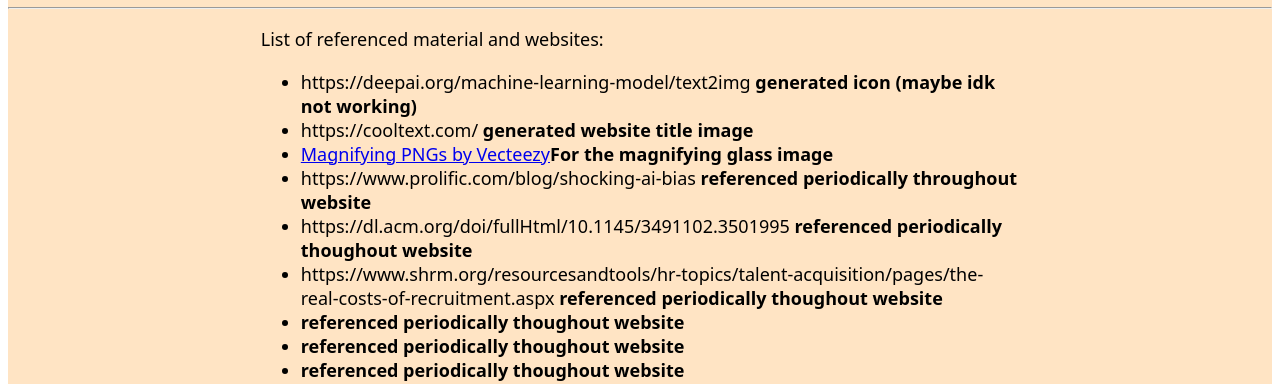
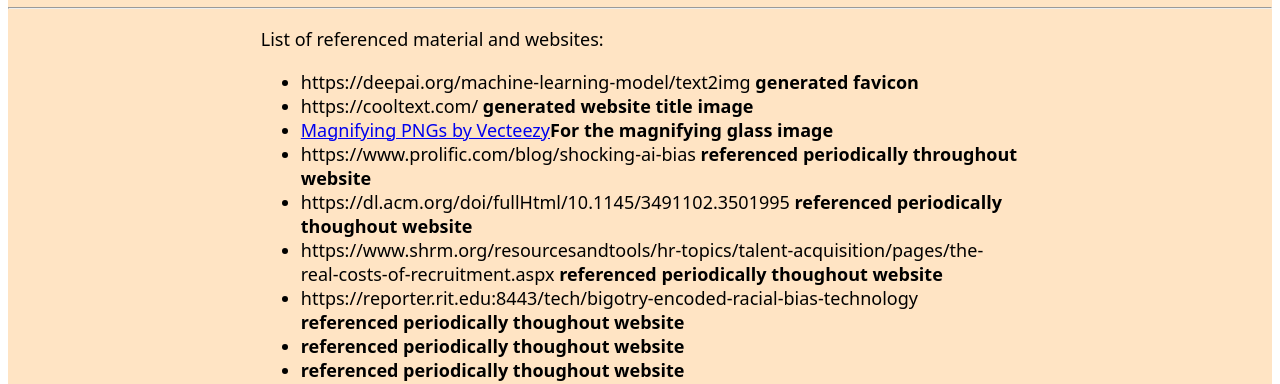
Before and after one commit to Waynequach1/Coded-Lens, an Angular app: page /credits in a window 1280 px wide. Shown: the part 165-549 px from the top of the page. Built offline with nearby package versions, Linux system fonts and the light colour scheme; what primeng would draw is missing.

Commit message:
Some minor bug fixes

```diff
--- a/src/app/credits/credits.component.html
+++ b/src/app/credits/credits.component.html
@@ -1,13 +1,13 @@
 List of referenced material and websites:
 
 <ul>
-    <li>https://deepai.org/machine-learning-model/text2img <span>generated icon (maybe idk not working)</span></li>
+    <li>https://deepai.org/machine-learning-model/text2img <span>generated favicon</span></li>
     <li>https://cooltext.com/ <span>generated website title image</span></li>
     <li> <a href="https://www.vecteezy.com/free-png/magnifying">Magnifying PNGs by Vecteezy</a> <span>For the magnifying glass image</span></li>
     <li>https://www.prolific.com/blog/shocking-ai-bias <span>referenced periodically throughout website</span></li>
     <li>https://dl.acm.org/doi/fullHtml/10.1145/3491102.3501995 <span>referenced periodically thoughout website</span></li>
     <li>https://www.shrm.org/resourcesandtools/hr-topics/talent-acquisition/pages/the-real-costs-of-recruitment.aspx  <span>referenced periodically thoughout website</span></li>
-    <li> <span>referenced periodically thoughout website</span></li>
+    <li>https://reporter.rit.edu:8443/tech/bigotry-encoded-racial-bias-technology <span>referenced periodically thoughout website</span></li>
     <li> <span>referenced periodically thoughout website</span></li>
     <li> <span>referenced periodically thoughout website</span></li>
     <li> <span>referenced periodically thoughout website</span></li>
--- a/src/app/landing-page/data/quotes.ts
+++ b/src/app/landing-page/data/quotes.ts
@@ -17,18 +17,18 @@
       quote: "A dangerous assumption is that technology is neutral, however, behind every software is a programmer who has informed their own perspective and biases.",
       title: "Bigory Encoded: Racial Bias In Technology",
       author: "Taylor Synclair Goethe",
-      size: "24px"
+      size: "18px"
     },
     {
-      quote: "A dangerous assumption is that technology is neutral, however, behind every software is a programmer who has informed their own perspective and biases.",
+      quote: "Anti-Blackness is no glitch. The system is accurately rigged, we might say, because, unlike in natural weather forecasts, the weathermen are also the ones who make it rain",
       title: "Weapons of Math Destruction",
       author: "Ruha Benjamin",
-      size: "18px"
+      size: "16px"
     },
     {
       quote: "There would always be mistakes, however, because models are, by their very nature, simplifications. No model can include all of the real world\'s complexity or the nuance of human communication.",
       title: "Weapons of Math Destruction",
       author: "Cathy O\'Neil",
-      size: "20px"
+      size: "18px"
     }
   ]
```
Also changed, not shown: 1 other file (tests, documents, lock files or other folders).
